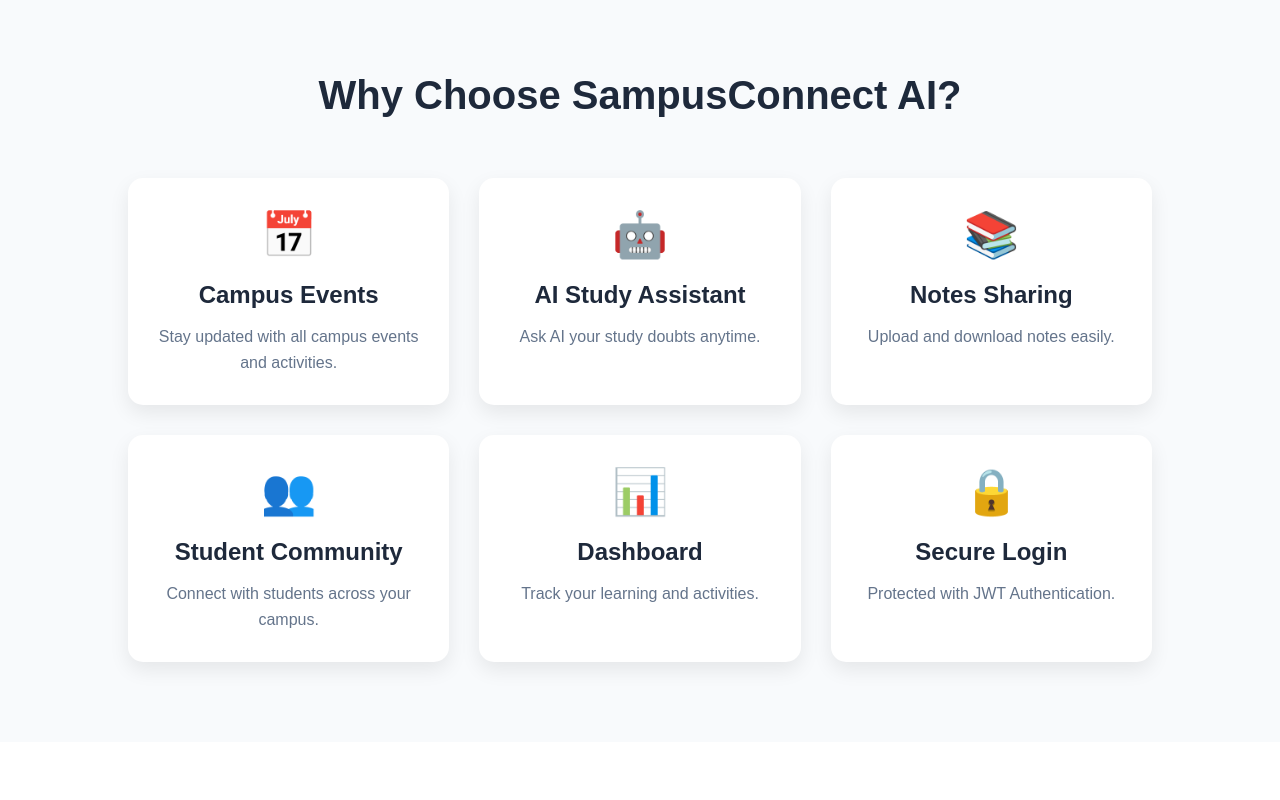
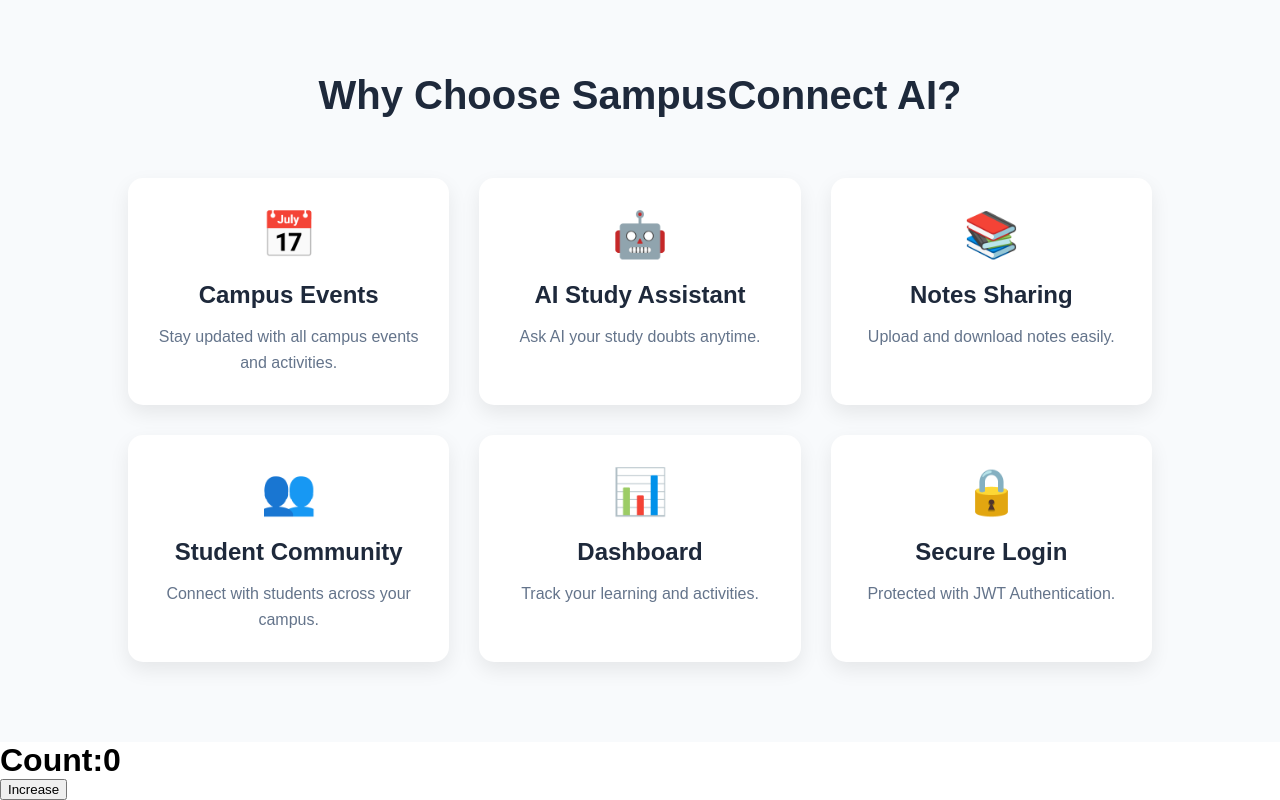
Before and after one commit to anuj-545/campus-connect-ai, a React app in the folder frontend/: page / in a window 1280 px wide. Shown: the part 802-1602 px from the top of the page. Before the commit the page ends 1544 px from the top, so only its background shows below. Built offline with nearby package versions, Linux system fonts and the light colour scheme; the HTML template or start-up script is replaced by a standard one.

Commit message:
Add login/logout toggle using React useState

```diff
--- a/frontend/src/App.jsx
+++ b/frontend/src/App.jsx
@@ -3,6 +3,7 @@
 import "./App.css";
 import FeatureCard from "./components/FeatureCard/FeatureCard";
 import Features from "./components/Features/Features";
+import Counter from "./components/Counter/Counter";
 
 function App(){
   return(
@@ -10,6 +11,7 @@
       <Navbar/>
       <Hero/>
       <Features/>
+      <Counter/>
     </>
   );
 }
--- /dev/null
+++ b/frontend/src/components/Counter/Counter.jsx
@@ -0,0 +1,20 @@
+import {useState} from "react";
+
+function Counter(){
+    const [count , setCount] = useState(0);
+
+    function increaseCount(){
+        setCount(count + 1);// tum agar socho to tum sirf increaseCount se bhi count ko increase kar sakte ho but setcount isliyea use kiya jata hai kyuki react ko tabhi pta lagega jab setcount update hoga to use pta lagega ki haan aab value update ho gayi hai to compnent ko dobara render kar do .
+    }
+
+    return(
+        <div>
+            <h1>Count:{count}</h1>
+            <button onClick={increaseCount}>
+                Increase
+            </button>
+        </div>
+    );
+}
+
+export default Counter;
--- a/frontend/src/components/Navbar/Navbar.jsx
+++ b/frontend/src/components/Navbar/Navbar.jsx
@@ -1,6 +1,13 @@
 import "./Navbar.css";
+import {useState} from "react";
 
 function Navbar() {
+    const [isLoggedIn, setIsLoggedIn] = useState(false);
+
+    const handleLogin = () => {
+        setIsLoggedIn(!isLoggedIn);
+    };
+
   return (
     <nav className="Navbar">
         <div className="logo">
@@ -9,6 +16,7 @@
 
         <ul className="nav-links">
             <li>Home</li>
+
             <li>Events</li>
             <li>Notes</li>
             <li>AI Assistant</li>
@@ -16,7 +24,9 @@
         </ul>
 
         <div className="auth-buttons">
-            <button className="login-btn">Login</button>
+            <button className="login-btn" onClick={handleLogin}>
+                {isLoggedIn ? "Logout" : "Login"}
+            </button>
             <button className="signup-btn">Sign Up</button>
         </div>
     </nav>
```
